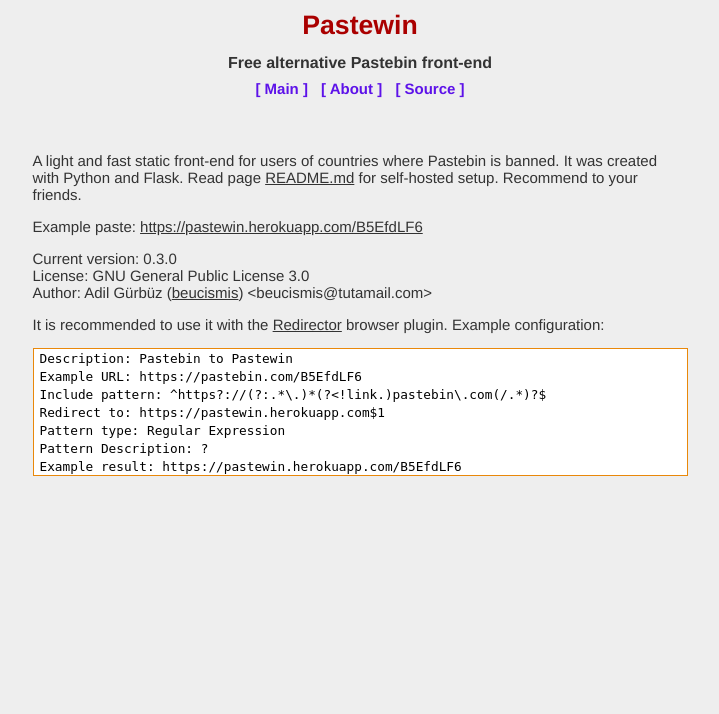
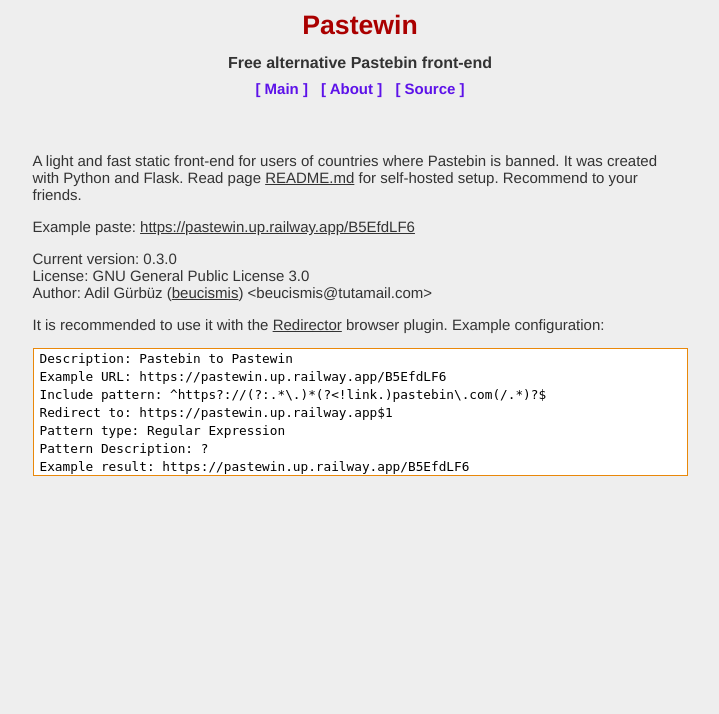
Before and after one commit to beucismis/pastewin, a Flask app: page /about in a window 1280 px wide. Shown: the part 45-759 px from the top of the page, without its empty margins (280-999 px from the left). Run offline with Flask 2, Linux system fonts and the light colour scheme.

Commit message:
Update offical instance

```diff
--- a/pastewin/templates/about.html
+++ b/pastewin/templates/about.html
@@ -3,7 +3,7 @@
 
 {% block content %}
   <p>A light and fast static front-end for users of countries where Pastebin is banned. It was created with Python and Flask. Read page <a href="https://github.com/beucismis/pastewin/blob/main/README.md" target="_blank">README.md</a> for self-hosted setup. Recommend to your friends.</p>
-  <p>Example paste: <a href="https://pastewin.herokuapp.com/B5EfdLF6" target="_blank">https://pastewin.herokuapp.com/B5EfdLF6</a></p>
+  <p>Example paste: <a href="https://pastewin.up.railway.app/B5EfdLF6" target="_blank">https://pastewin.up.railway.app/B5EfdLF6</a></p>
   <p>
     Current version: {{ version }}</br>
     License: GNU General Public License 3.0</br>
@@ -11,6 +11,6 @@
   </p>
   <p>It is recommended to use it with the <a href="https://einaregilsson.com/redirector" target="_blank">Redirector</a> browser plugin. Example configuration:</p>
   <div class="code-block">
-    <pre><code>Description: Pastebin to Pastewin</br>Example URL: https://pastebin.com/B5EfdLF6</br>Include pattern: ^https?://(?:.*\.)*(?&lt;!link.)pastebin\.com(/.*)?$</br>Redirect to: https://pastewin.herokuapp.com$1</br>Pattern type: Regular Expression</br>Pattern Description: ?</br>Example result: https://pastewin.herokuapp.com/B5EfdLF6</code></pre>
+    <pre><code>Description: Pastebin to Pastewin</br>Example URL: https://pastewin.up.railway.app/B5EfdLF6</br>Include pattern: ^https?://(?:.*\.)*(?&lt;!link.)pastebin\.com(/.*)?$</br>Redirect to: https://pastewin.up.railway.app$1</br>Pattern type: Regular Expression</br>Pattern Description: ?</br>Example result: https://pastewin.up.railway.app/B5EfdLF6</code></pre>
   </div>
 {% endblock %}
```
Also changed, not shown: README.md.
